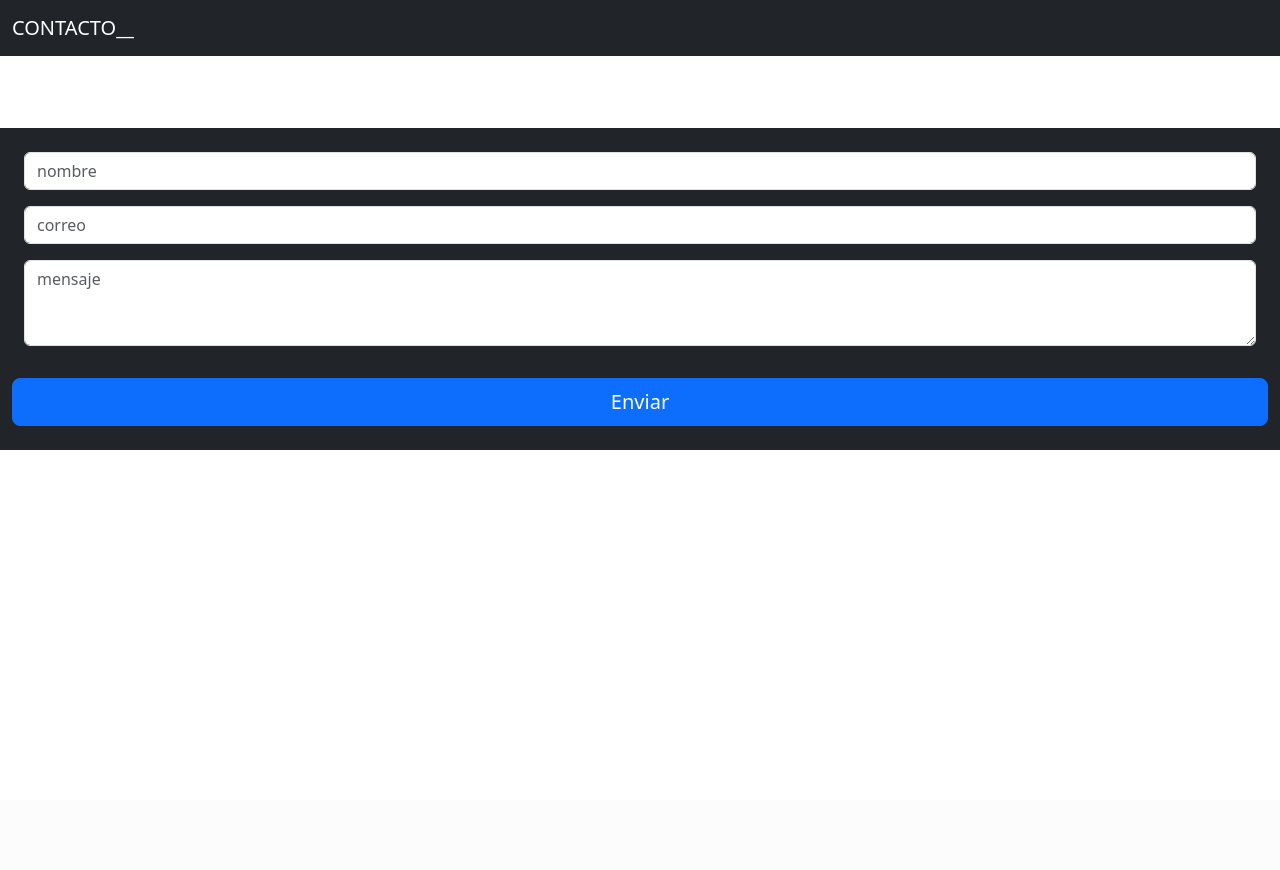
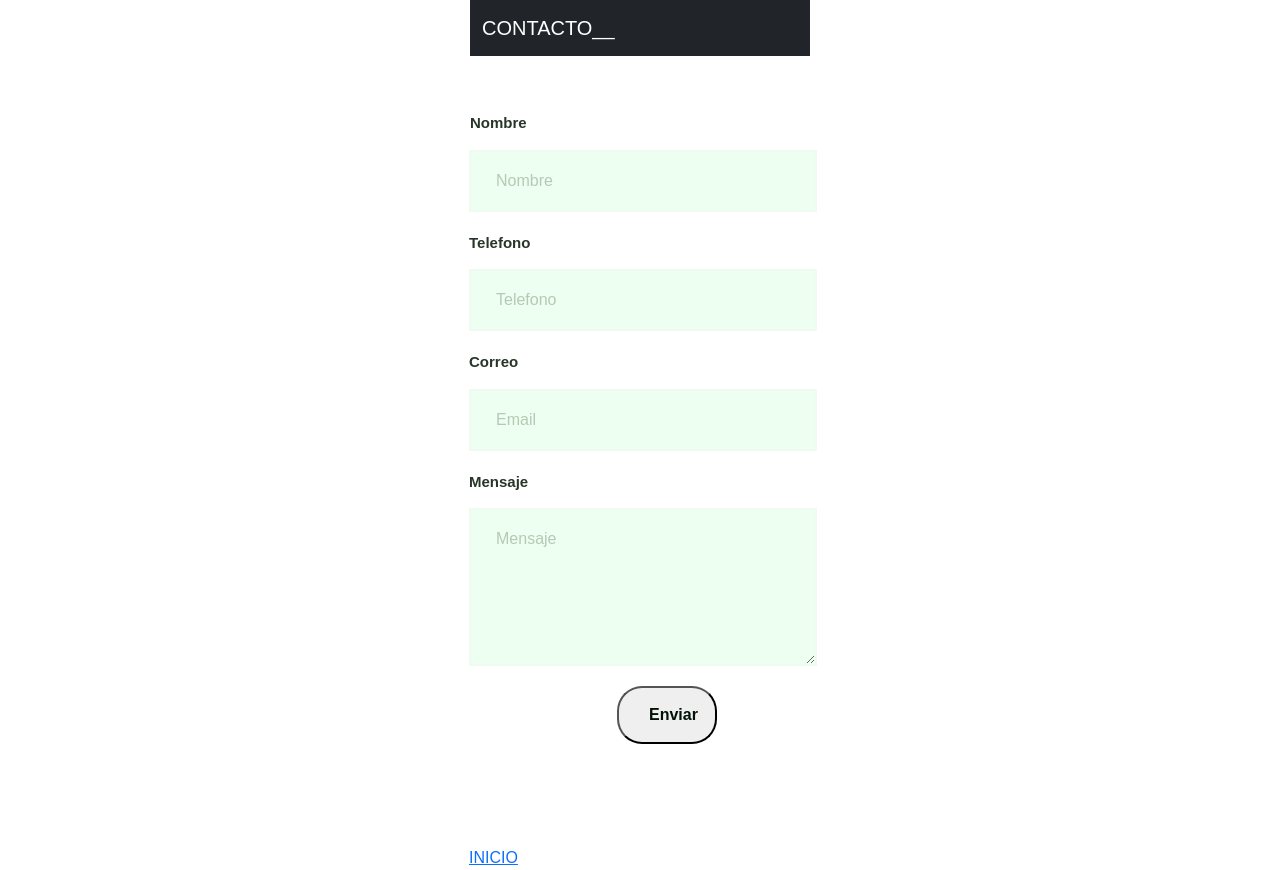
Before and after one commit to Francisco2000javier/---1PARQUEADERO, a Flask app: page /CONTACTO in a window 1280 px wide. Before the commit the page ends 450 px from the top, so only its background shows below. Run offline with Flask 3, Linux system fonts and the light colour scheme; some libraries are stand-ins or nearby versions.

Commit message:
Add files via upload
#mejore algunas paginas como la d
LISTA DE USUARIOS
TARIFA
SERVICIOS
CONTACTO
PQRS
ACERCA DE mejorando la presentacion de estos mismos

```diff
--- /dev/null
+++ b/app/static/css/cont.css
@@ -0,0 +1,86 @@
+body{
+    font-family: Arial, Helvetica, sans-serif;
+     min-height: 100vh;
+     display: flex;
+     align-items: center;
+     justify-content: center;
+
+
+
+}
+form{
+    padding: 50px 55 px;
+    box-shadow: 0 0 20px rgba(0, 0 ,0,0);
+    border-radius: 20px;
+    text-align: center;
+    width: 340px;
+}
+
+.input-group{
+    display: flex;
+    flex-direction: column;
+    text-align: left;
+
+}
+h2{
+    color: #282629;
+    font-size: 35px;
+
+}
+
+label{
+    color: #283629;
+    font-size: 15px;
+    font-weight: 600;
+    margin-bottom: 15px;
+}
+
+input, textarea{
+    padding: 17px 25px;
+    border-radius: 25px;
+    margin-bottom: 20px;
+    background-color: #EDFFF0;
+    border: 2px solid #F0FAF1;
+    color: #283629;
+    outline: none;
+}
+
+input::placeholder,textarea::placeholder{
+    color: #b5cab6;
+
+}
+.form-txt{
+    margin-bottom: 30px;
+    display: flex;
+    justify-content: space-between;
+    text-align: center;
+
+}
+
+.form-txt a {
+    color: #76b28e;
+    font-size: 14px;
+    font-weight: 600;
+    text-decoration: none;
+}
+
+
+.inn{
+    display:block;
+    width:100px;
+    font-family: Arial, Helvetica, sans-serif;
+    font-weight: 700;
+    border-radius: 25px;
+    margin: 0px 100px;
+    padding: 15px 30px;
+    text-decoration: none;
+    color: #011309;
+
+    text-align: center;
+
+
+  }
+  .inn:hover{
+
+     border:10px solid rgba(rgb(17, 224, 51), green, blue);
+     }
--- a/app/templates/CONTACTO.html
+++ b/app/templates/CONTACTO.html
@@ -4,53 +4,82 @@
     <meta charset="UTF-8">
     <meta name="viewport" content="width=device-width, initial-scale=1.0">
     <title>contacto</title>
+    <link rel="stylesheet" href="cont.css">
+    <link href="https://cdn.jsdelivr.net/npm/bootstrap@5.3.3/dist/css/bootstrap.min.css" rel="stylesheet" integrity="sha384-QWTKZyjpPEjISv5WaRU9OFeRpok6YctnYmDr5pNlyT2bRjXh0JMhjY6hW+ALEwIH" crossorigin="anonymous">
+    <link rel="stylesheet" href="{{ url_for ('static' , filename= 'css/cont.css')}}">
 
-    <link href="https://cdn.jsdelivr.net/npm/bootstrap@5.3.3/dist/css/bootstrap.min.css" rel="stylesheet" integrity="sha384-QWTKZyjpPEjISv5WaRU9OFeRpok6YctnYmDr5pNlyT2bRjXh0JMhjY6hW+ALEwIH" crossorigin="anonymous">
 
 </head>
 <body>
+
+
+
+
+
+
+
+
+
+
+ <form action="">
     <nav class="navbar navbar-expand-lg navbar-dark bg-dark">
         <div class="container-fluid">
-          <a class="navbar-brand" href="#">CONTACTO__</a>
+          <a class="navbar-brand" href="">CONTACTO__</a>
           <button class="navbar-toggler" type="button" data-bs-toggle="collapse" data-bs-target="#navbarNavAltMarkup" aria-controls="navbarNavAltMarkup" aria-expanded="false" aria-label="Toggle navigation">
             <span class="navbar-toggler-icon"></span>
           </button>
           <div class="collapse navbar-collapse" id="navbarNavAltMarkup">
             <div class="navbar-nav ms-auto">
-
+             </div>
+            </div>
+        </div>
               </nav>
               <br>
               <br>
 
-              <div class="row m-0">
-                <div class="col-md-12 p-0 pt-4 pb-4">
-                    <form action="#"class="bg-dark p-4 m-auto">
-                        <div class="row">
-                        <div class="col-md-12">
-                            <div class="mb-3">
-                                <input type="text" class="form-control " placeholder="nombre">
-                            </div>
-                        </div>
-                        <div class="col-md-12">
-                            <div class="mb-3">
-                                <input type="email" class="form-control " placeholder="correo">
-                            </div>
-                        </div>
-                        <div class="col-md-12">
-                            <div class="mb-3">
-                               <textarea class="form-control" placeholder="mensaje" rows="3"></textarea>
-                            </div>
-                        </div>
-                               <button class="btn btn-primary btn-lg btn-block mt-3">Enviar</button>
-                        </div>
-                    </form>
+                <h2></h2>
+
+
+
+            <div class="input-group">
+
+                <label for="name">Nombre</label>
+                <input type="text" name="name" id="name"placeholder="Nombre">
+
+                <label for="phone">Telefono</label>
+                <input type="tel" name="phone" id="phone"placeholder="Telefono">
+
+                <label for="email">Correo</label>
+                <input type="email" name="email" id="email"placeholder="Email">
+
+                <label for="message">Mensaje</label>
+                <textarea name="message" id="message" cols="30" rows="5" placeholder="Mensaje"></textarea>
+                <div class="form-txt">
+
+                    <br>
+                    <br>
+                    <button  class="inn"  type ="submit"> Enviar</button>
                 </div>
 
-            </div>
-        </div>
+
+                <br>
+                <br>
+                <br>
+
+                <a class="" href="/INICIO">INICIO</a>
+
+
+             </div>
+
+
+            </form>
+
+
+
+
+
 
 
 </body>
-<script src="https://cdn.jsdelivr.net/npm/bootstrap@5.3.3/dist/js/bootstrap.bundle.min.js" integrity="sha384-YvpcrYf0tY3lHB60NNkmXc5s9fDVZLESaAA55NDzOxhy9GkcIdslK1eN7N6jIeHz" crossorigin="anonymous"></script>
 
 </html>
--- a/app/templates/INICIO.html
+++ b/app/templates/INICIO.html
@@ -40,6 +40,7 @@
               </li>
               <a class="nav-link" href="/SERVICIOS">SERVICIOS </a>
               <a class="nav-link" href="CONTACTO">CONTACTO</a>
+              <a class="nav-link" href="PQRS">PQRS</a>
               <a class="nav-link" href="ACERCA DE">ACERCA DE</a>
 
 
--- a/app/templates/lista.html
+++ b/app/templates/lista.html
@@ -7,6 +7,7 @@
     <link rel="stylesheet" href="a.css">
     <link rel="stylesheet" href="{{ url_for ('static' , filename= 'css/aa.css')}}">
     <link href="https://cdn.jsdelivr.net/npm/bootstrap@5.3.3/dist/css/bootstrap.min.css" rel="stylesheet" integrity="sha384-QWTKZyjpPEjISv5WaRU9OFeRpok6YctnYmDr5pNlyT2bRjXh0JMhjY6hW+ALEwIH" crossorigin="anonymous">
+    <link rel="stylesheet" href="{{ url_for ('static' , filename= 'css/pagina.css')}}">
 
 </head>
 <body>
@@ -25,6 +26,7 @@
           </div>
         </div>
       </nav>
+      <h1>LISTA DE USUARIOS</h1>
 
           {% if (usuarios) %}
             <table class="table">
@@ -74,7 +76,7 @@
 
            <br>
            <br>
-            <a class="in" href="/INICIO">INICIO</a>
+            <a class="ind" href="/INICIO">INICIO</a>
 
 </body>
 
--- a/app/templates/pagina.css
+++ b/app/templates/pagina.css
@@ -2,7 +2,7 @@ body {
     margin: 0;
     padding: 0;
     font-family: montserrat;
-    background: linear-gradient(150deg, #2b6841, #2f7a4f);
+    background: linear-gradient(150deg, #2b6841, #a5d1b8);
     height: 100vh;
 }
 h1{
```
Also changed, not shown: app/static/css/pagina.css (added, +27 -0 lines), app/static/css/pqrs.css (added, +15 -0 lines), app/static/css/servicios.css (added, +66 -0 lines), app/templates/ACERCA DE.html (+11 -20 lines), app/templates/CRTARIF.html (+9 -3 lines), app/templates/PQRS.HTML (+8 -4 lines), app/templates/SALIDA.html (+6 -2 lines), app/templates/SERVICIOS.html (+58 -35 lines), app/templates/SERVICIOSS.html (added, +71 -0 lines), app/templates/TARIFA.html (+3 -4 lines), app/templates/cont.css (added, +86 -0 lines), app/templates/servicios.css (added, +66 -0 lines).
